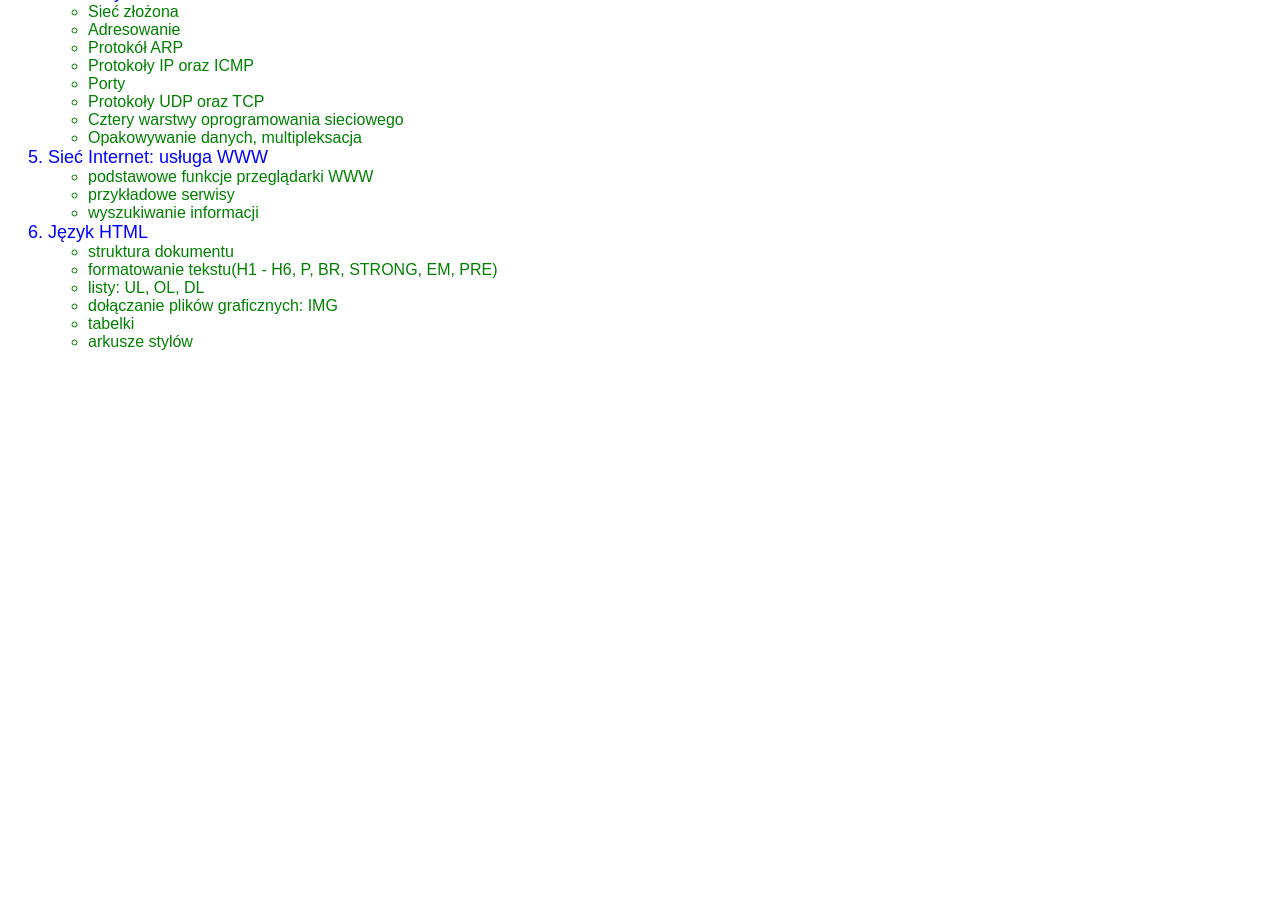
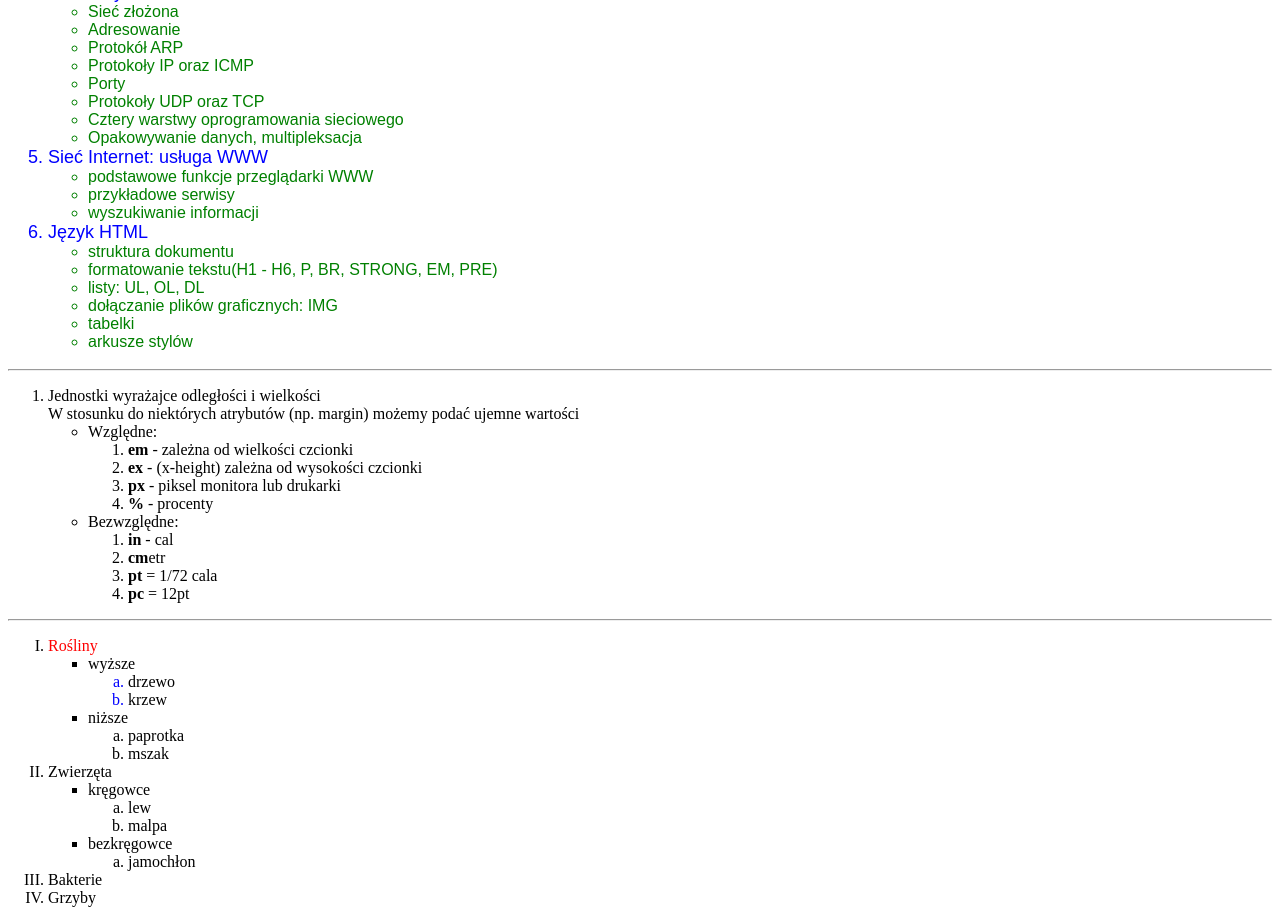
Before and after one commit to dotenvDev/webpageExercise1, a plain HTML site: page index.html in a window 1280 px wide. Shown: the part 752-1675 px from the top of the page. Before the commit the page ends 1121 px from the top, so only its background shows below. Drawn offline with Linux system fonts and the light colour scheme.

Commit message:
Update index.html

```diff
--- a/index.html
+++ b/index.html
@@ -40,10 +40,7 @@
             </li>
         </ol>
     </font>
-
     <hr>
-
-
     <font face="Verdana" size="2">
         <ol reversed>
             <li>Nysa Łużycka (252 km)</li>
@@ -58,13 +55,7 @@
             <li>Wisła (1047 km)</li>
         </ol>
     </font>
-
-
-
     <hr>
-
-
-
     <font color="blue" size="4" face="Arial">
         <p>Tematyka zajęć</p>
         <ol>
@@ -136,7 +127,66 @@
             </li>
         </ol>
     </font>
-
-
+  <hr>
+  <ol>
+    <li>Jednostki wyrażajce odległości i wielkości<br>W stosunku do niektórych atrybutów (np. margin) możemy podać ujemne wartości
+      <ul type="circle">
+        <li>Względne:
+          <ol>
+            <li><b>em</b> - zależna od wielkości czcionki</li>
+            <li><b>ex</b> - (x-height) zależna od wysokości czcionki</li>
+            <li><b>px</b> - piksel monitora lub drukarki</li>
+            <li><b>%</b> - procenty</li>
+          </ol>
+        </li>
+        <li>Bezwzględne:
+          <ol>
+            <li><b>in</b> - cal</li>
+            <li><b>cm</b>etr</li>
+            <li><b>pt</b> = 1/72 cala</li>
+            <li><b>pc</b> = 12pt</li>
+          </ol>
+        </li>
+      </ul>
+    </li>
+  </ol>
+  <hr>
+  <ol type="I">
+    <li><font color="red">Rośliny</font>
+      <ul type="square">
+        <li>wyższe
+          <ol type="a">
+            <font color="blue">
+              <li><font color="black">drzewo</font></li>
+              <li><font color="black">krzew</font></li>
+            </font>
+          </ol>
+        </li>
+        <li>niższe
+          <ol type="a">
+            <li>paprotka</li>
+            <li>mszak</li>
+          </ol>
+        </li>
+      </ul>
+    </li>
+    <li>Zwierzęta
+      <ul type="square">
+        <li>kręgowce
+          <ol type="a">
+            <li>lew</li>
+            <li>malpa</li>
+          </ol>
+        </li>
+        <li>bezkręgowce
+          <ol type="a">
+            <li>jamochłon</li>
+          </ol>
+        </li>
+      </ul>
+    </li>
+    <li>Bakterie</li>
+    <Li>Grzyby</Li>
+  </ol>
 </body>
 </html>
```
